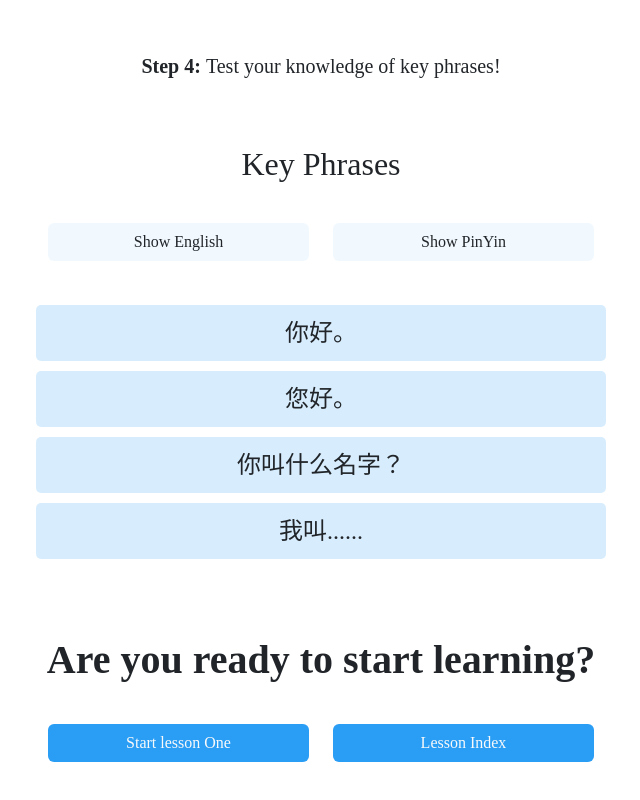
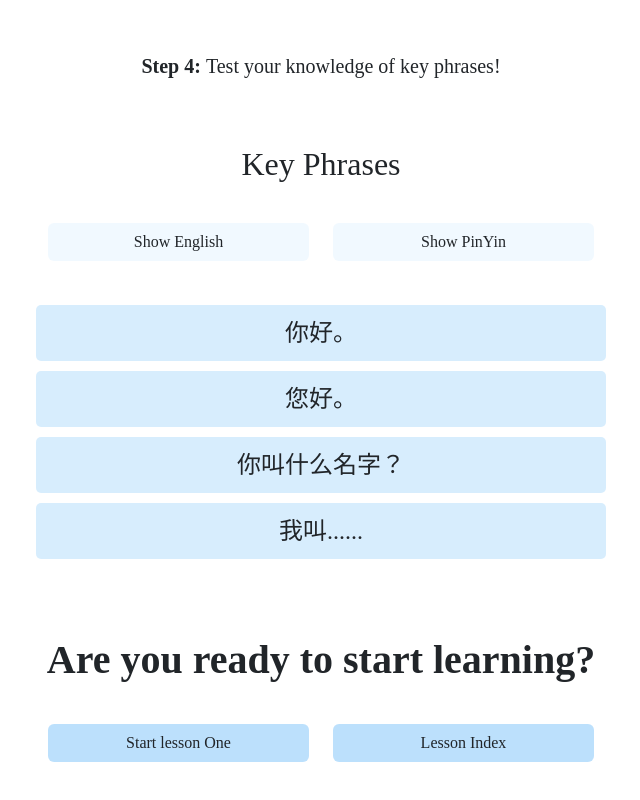
Before and after one commit to RN255/learn-chinese-gold, a React (Create React App) app: page / in a window 1280 px wide. Shown: the part 1826-2626 px from the top of the page, without its empty margins (319-959 px from the left). Built offline with nearby package versions, Linux system fonts and the light colour scheme.

Commit message:
nav bar toggle changed

```diff
--- a/src/components/NavBar.js
+++ b/src/components/NavBar.js
@@ -16,7 +16,7 @@ export default function NavBar() {
               <h1>Let's Learn Chinese</h1>
             </Link>
           </Navbar.Brand>
-          <Navbar.Toggle aria-controls={`offcanvasNavbar-expand-md`} />
+          <Navbar.Toggle aria-controls={`offcanvasNavbar-expand-md`} className="border-0 shadow-none" />
           <Navbar.Offcanvas
             id={`offcanvasNavbar-expand-md`}
             aria-labelledby={`offcanvasNavbarLabel-expand-md`}
--- a/src/pages/Home.js
+++ b/src/pages/Home.js
@@ -114,7 +114,7 @@ const Home = (props) => {
             <Link to="/lesson1">
               <Button
                 variant="link"
-                className="w-100 HomeCtaButton text-light text-decoration-none"
+                className="w-100 HomeCtaButton text-dark text-decoration-none"
               >
                 Start lesson One
               </Button>
@@ -124,7 +124,7 @@ const Home = (props) => {
             <Link to="/lessonsIndex">
               <Button
                 variant="link"
-                className="w-100 HomeCtaButton text-light text-decoration-none"
+                className="w-100 HomeCtaButton text-dark text-decoration-none"
               >
                 Lesson Index
               </Button>
--- a/src/styles/styles.css
+++ b/src/styles/styles.css
@@ -56,12 +56,12 @@
 }
 
 .HomeCtaButton {
-  background-color: #2a9df4 !important;
+  background-color: #2a9df450 !important;
 }
 
 .HomeCtaButton:hover {
   /* background-color: #2a9df4 !important; */
-  background-color: #1d6daa !important;
+  background-color: #2a9df410 !important;
 }
 
 /* lesson index */
```
